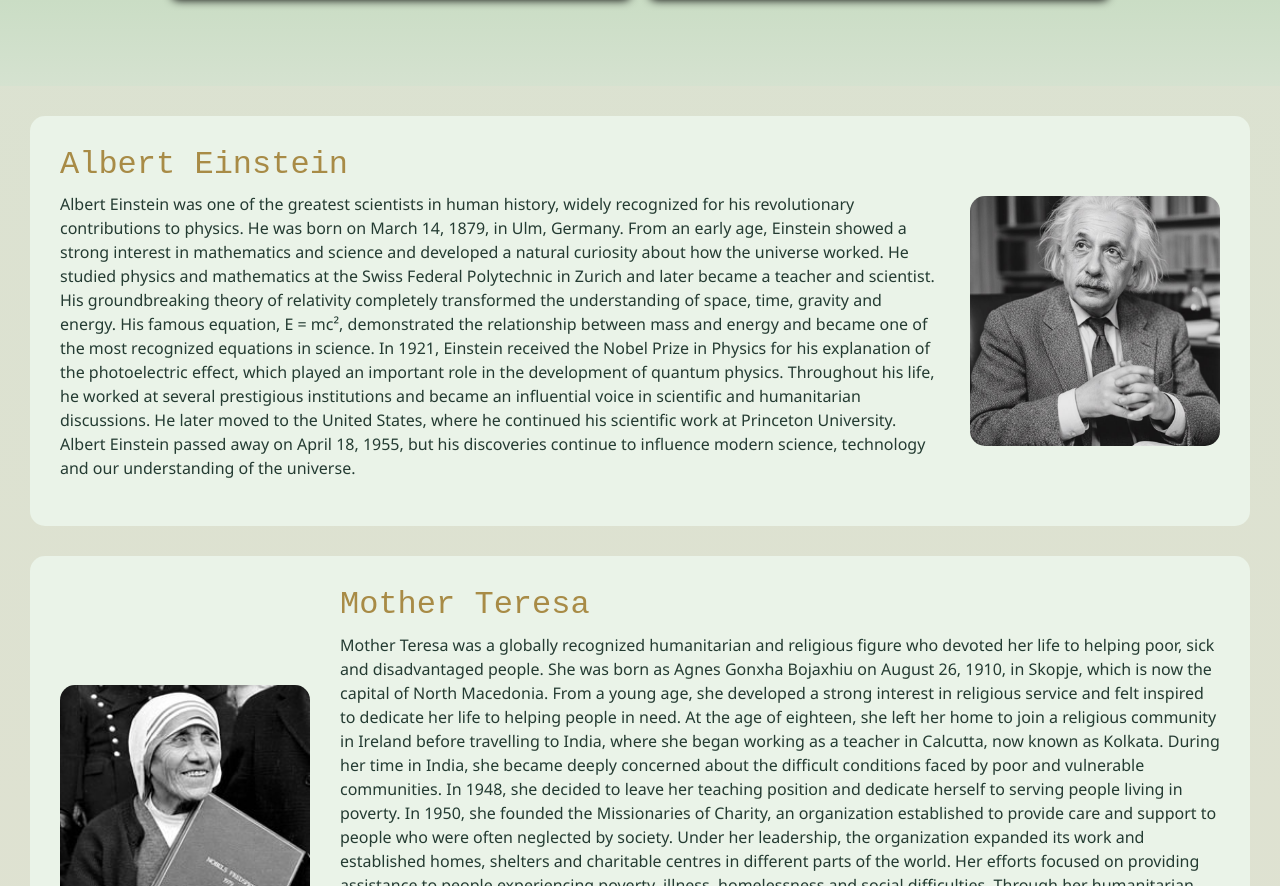
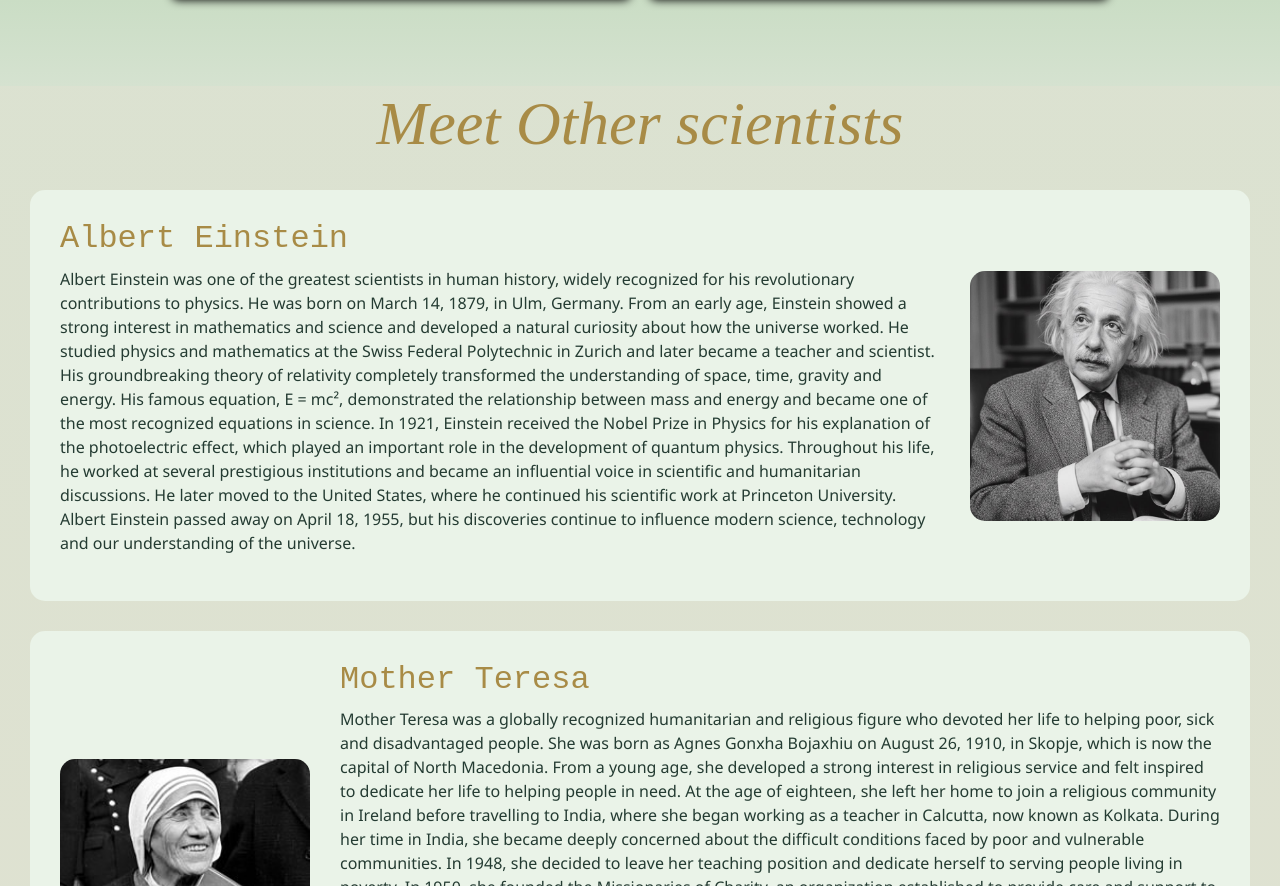
Before and after one commit to hasnataptech-dev/E-project, a plain HTML site: page biography.html in a window 1280 px wide. Shown: the part 1738-2624 px from the top of the page. Drawn offline with nearby package versions, Linux system fonts and the light colour scheme.

Commit message:
Project done.

```diff
--- a/biography.css
+++ b/biography.css
@@ -88,7 +88,14 @@ body{
     font-size: 16px;
     font-weight: bold;
 }
-
+#otherscientists{
+    color: #a88b46;
+    font-size: 62px;
+    text-align: center;
+    align-items: center;
+    font-family: 'Times New Roman', Times, serif;
+    font-style: italic;
+}
 .laureate{
     display: flex;
     flex-direction: row;
--- a/biography.html
+++ b/biography.html
@@ -30,6 +30,7 @@ Marie Curie's extraordinary achievements soon brought her international recognit
     </div>
     <div id="cards"></div>
     </div>
+    <h1 id="otherscientists">Meet Other scientists</h1>
     <div class="laureate">
         <div class="description">
             <h2>Albert Einstein</h2>
```
Also changed, not shown: index.html (+2 -2 lines).
